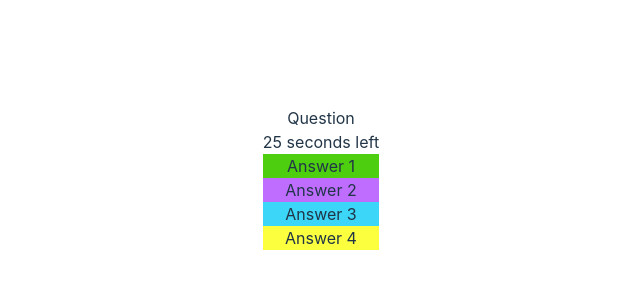
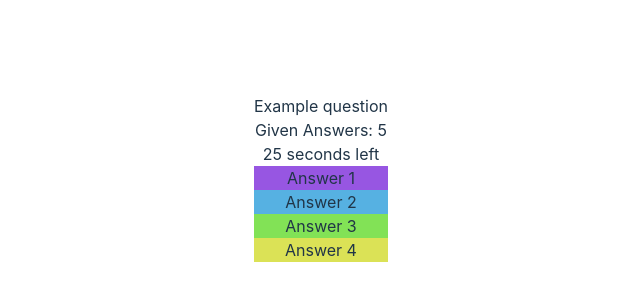
Before and after one commit to richardvisssr/PubQuizGame, a React (Vite) app in the folder client/quizzer/: page /quiz/1/1 in a window 1280 px wide. Shown: the part 222-522 px from the top of the page, without its empty margins (319-959 px from the left). Built offline with nearby package versions, Linux system fonts and the light colour scheme.

Commit message:
countdown

```diff
--- a/client/quizzer/src/components/quiz/Answer.jsx
+++ b/client/quizzer/src/components/quiz/Answer.jsx
@@ -2,8 +2,10 @@ import React from "react";
 
 export default function Answer({ color, text }) {
   return (
-    <div style={{ backgroundColor: color }}>
-      <p>{text}</p>
+    <div className="p-4 border rounded-lg shadow-lg" style={{ backgroundColor: color }}>
+      <p className="p-4 text-white">
+        {text}
+      </p>
     </div>
   );
 }
--- /dev/null
+++ b/client/quizzer/src/components/quiz/Answers.jsx
@@ -0,0 +1,19 @@
+import React from "react";
+import Answer from "./Answer";
+
+export default function Answers() {
+  const answers = [
+    { color: "#9756e2", text: "Answer 1" },
+    { color: "#56b1e2", text: "Answer 2" },
+    { color: "#82e256", text: "Answer 3" },
+    { color: "#dbe256", text: "Answer 4" },
+  ];
+
+  return (
+    <div className="grid grid-cols-2 gap-4">
+      {answers.map((answer, index) => (
+        <Answer key={index} {...answer} />
+      ))}
+    </div>
+  );
+}
--- a/client/quizzer/src/components/quiz/CountdownTimer.jsx
+++ b/client/quizzer/src/components/quiz/CountdownTimer.jsx
@@ -1,7 +1,8 @@
 import React, { useState, useEffect } from "react";
 
-export default function CountdownTimer({ time }) {
-  const [remainingTime, setRemainingTime] = useState(time);
+export default function CountdownTimer() {
+  const totalSeconds = 30;
+  const [remainingTime, setRemainingTime] = useState(totalSeconds);
 
   useEffect(() => {
     const timer = setInterval(() => {
@@ -17,5 +18,17 @@ export default function CountdownTimer({ time }) {
     };
   }, [remainingTime]);
 
-  return <div>{remainingTime} seconds left</div>;
+  const progressBarWidth = ((totalSeconds - remainingTime) / totalSeconds) * 100;
+
+  return (
+    <div>
+      <p>{remainingTime} seconds left</p>
+      <div className="relative h-2 bg-green-500 mt-2">
+        <div
+          className="absolute h-full bg-green-700"
+          style={{ width: `${progressBarWidth}%`, right: "0" }}
+        ></div>
+      </div>
+    </div>
+  );
 }
--- a/client/quizzer/src/components/quiz/Header.jsx
+++ b/client/quizzer/src/components/quiz/Header.jsx
@@ -1,11 +1,9 @@
 import React from "react";
-import CountdownTimer from "./CountdownTimer";
 
-export default function Header({ question, timer }) {
+export default function Header({ question }) {
   return (
     <div>
-      <p>{question}</p>
-      <CountdownTimer time={timer}/>
+      <p className="text-3xl font-bold mt-4">{question}</p>
     </div>
   );
 }
--- a/client/quizzer/src/components/quiz/Quiz.jsx
+++ b/client/quizzer/src/components/quiz/Quiz.jsx
@@ -1,15 +1,22 @@
 import React from "react";
-import Header from "./Header"; // Import the Header component
-import Answer from "./Answer"; // Import the Answer component
+import Header from "./Header";
+import Answers from "./Answers";
+
+import CountdownTimer from "./CountdownTimer";
 
 export default function Quiz() {
   return (
-    <div>
-      <Header question="Question" timer={30} />
-      <Answer color="#4dcf0f" text="Answer 1" />
-      <Answer color="#bf6dff" text="Answer 2" />
-      <Answer color="#3bd6f8" text="Answer 3" />
-      <Answer color="#fbff3d" text="Answer 4" />
+    <div className="min-h-screen flex flex-col justify-center items-center">
+      <div className="text-3xl mb-4">
+        <Header question="Example question" />
+      </div>
+      <div className="">
+      <div className="mt-4">Given Answers: 5</div>
+        <CountdownTimer />
+      </div>
+      <div className="container mx-auto mt-4">
+        <Answers />
+      </div>
     </div>
   );
 }
```
